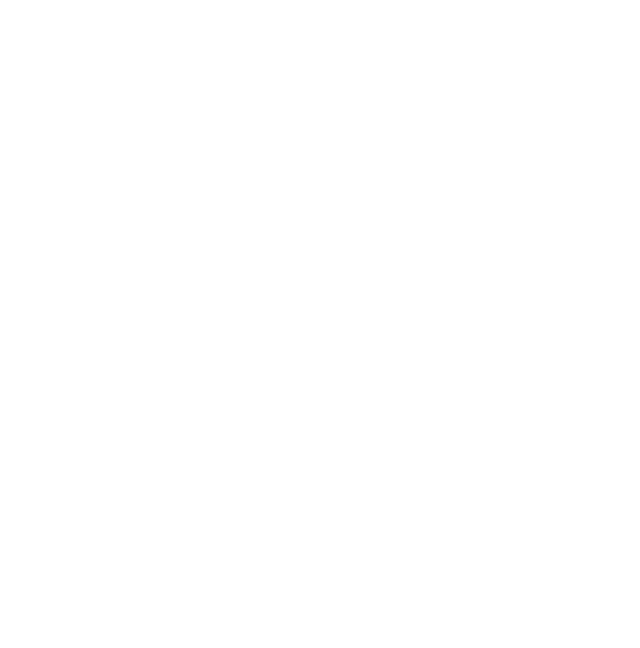
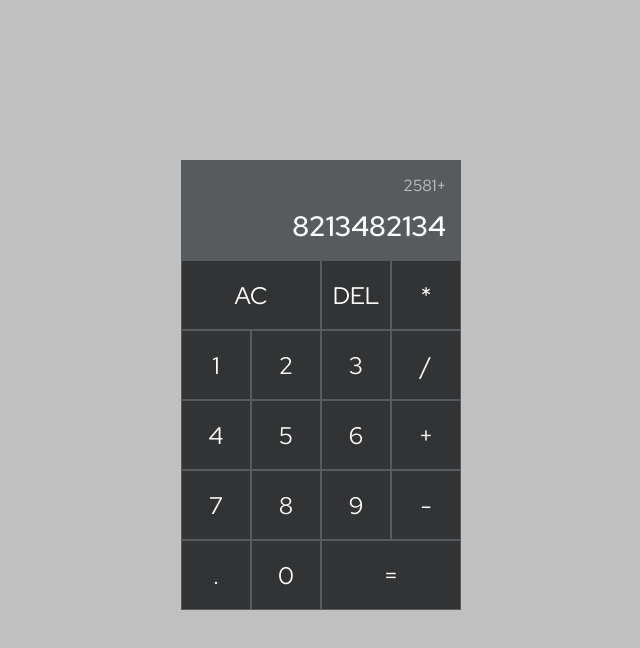
Before and after one commit to SzymonKrok/Calculator, a plain HTML site: page index.html in a window 1280 px wide. Shown: the whole page, without its empty margins (319-959 px from the left). Drawn offline with Linux system fonts and the light colour scheme.

Commit message:
Basic design

```diff
--- a/index.html
+++ b/index.html
@@ -7,9 +7,33 @@
 </head>
 <body>
 
+<div class="calculator">
 
+    <div class="display">
+        <div class="previous-operation">2581+</div>
+        <div class="current-operation">8213482134</div>
+    </div>
 
+    <button class="delete col-two">AC</button>
+    <button class="back">DEL</button>
+    <button class="operation">*</button>
+    <button class="number">1</button>
+    <button class="number">2</button>
+    <button class="number">3</button>
+    <button class="operation">/</button>
+    <button class="number">4</button>
+    <button class="number">5</button>
+    <button class="number">6</button>
+    <button class="operation">+</button>
+    <button class="number">7</button>
+    <button class="number">8</button>
+    <button class="number">9</button>
+    <button class="operation">-</button>
+    <button class="number">.</button>
+    <button class="number">0</button>
+    <button class="equals col-two">=</button>
 
+</div>
 
 
 
--- a/style.css
+++ b/style.css
@@ -0,0 +1,63 @@
+@import url('https://fonts.googleapis.com/css2?family=Red+Hat+Display:wght@300;400;600&display=swap');
+
+*, *::after, *::before {
+    box-sizing: border-box;
+    font-family: "Red Hat Display", sans-serif;
+    font-weight: 400;
+    font-size: 24px;
+    color: #fff;
+}
+
+body {
+    padding: 0;
+    margin: 0;
+    background: #C0C0C0;
+}
+
+.calculator {
+    min-height: 90vh;
+    margin: 25px;
+    display: grid;
+    justify-content: center;
+    align-content: center;
+    grid-template-columns: repeat(4, 70px);
+    grid-template-rows: minmax(100px, auto) repeat(5, 70px);
+}
+
+.display {
+    grid-column: 1 / -1;
+    background: #575b5d;
+    display: flex;
+    flex-direction: column;
+    flex-wrap: wrap;
+    align-items: flex-end;
+    justify-content: space-between;
+    padding: 15px;
+    word-wrap: break-word;
+    word-break: break-all;
+}
+
+.previous-operation {
+    font-size: 16px;
+    color: rgba(255,255,255, .65);
+}
+
+.current-operation {
+    font-size: 28px;
+    font-weight: 600;
+}
+
+.col-two {
+    grid-column: span 2;
+}
+
+button {
+    background: #313335;
+    outline: none;
+    border: 1px solid #575b5d;
+    cursor: pointer;
+}
+
+button:hover {
+    background: #383a3c;
+}
```
